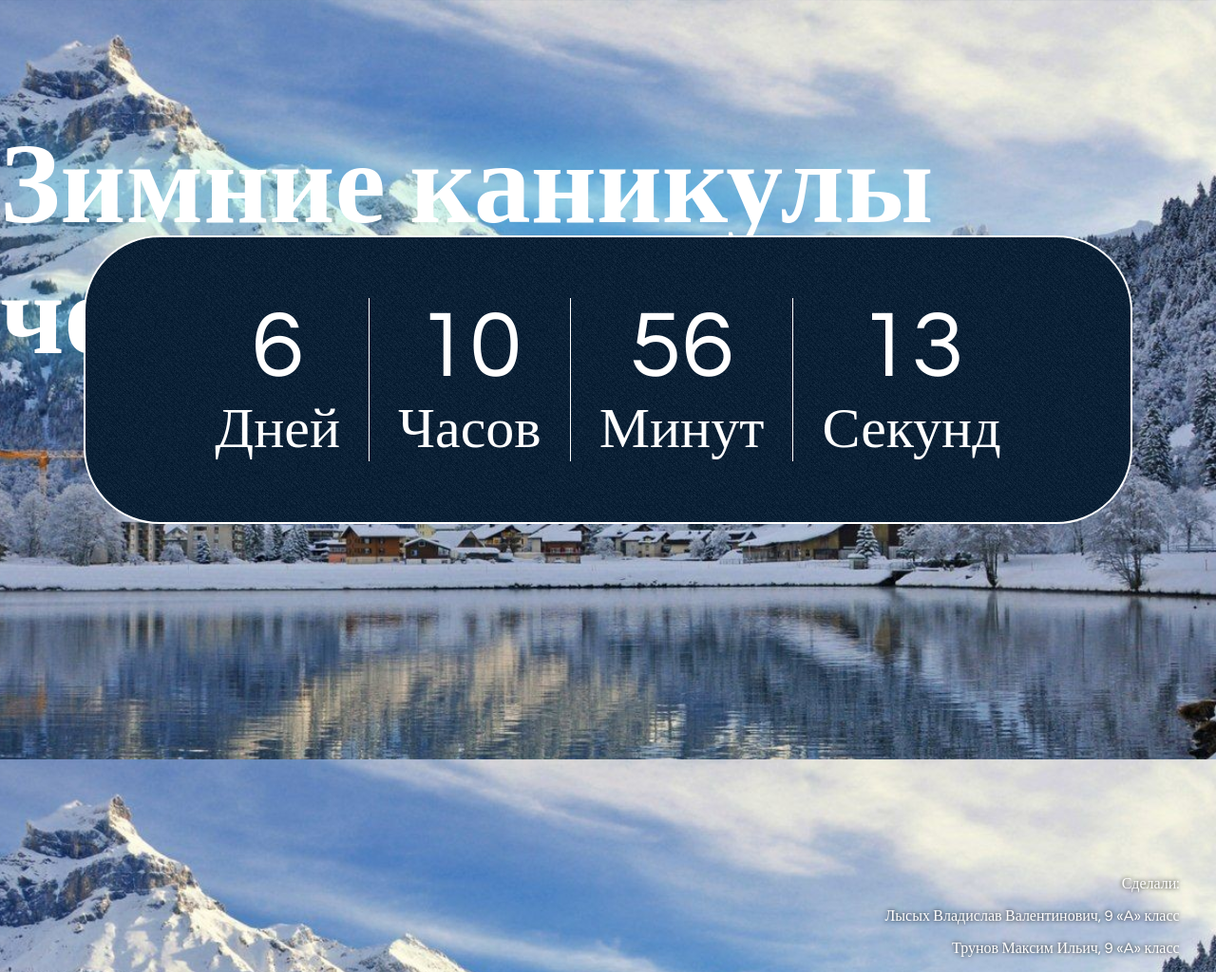
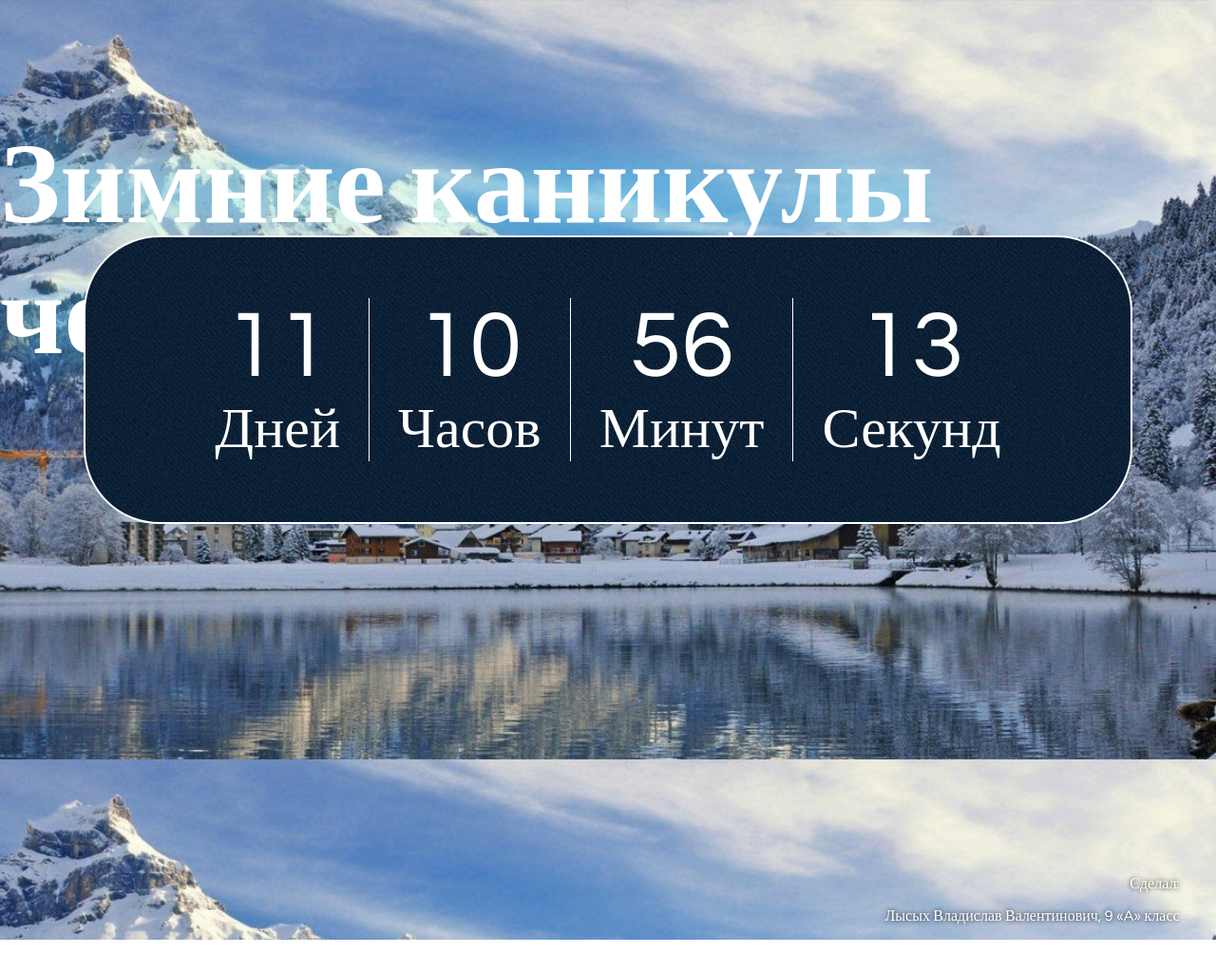
Before and after one commit to VLADMAUS/Kanikuli, a plain HTML site: page index.html in a window 1280 px wide. Shown: the whole page at 95% size. After the commit the page ends 990 px from the top, so only its background shows below. Drawn offline with Linux system fonts and the light colour scheme.

Commit message:
Add files via upload

```diff
--- a/index.html
+++ b/index.html
@@ -26,7 +26,6 @@
 	  		<span class="units"><big>Секунд</big></span>
 	  	</div>
 	  </div>
-	  <div class="authors"><p>Сделали: 	<p>Лысых Владислав Валентинович, 9 «A» класс</p>
-						<p>Трунов Максим Ильич, 9 «A» класс</p></p></div>
+	  <div class="authors"><p>Сделал: 	<p>Лысых Владислав Валентинович, 9 «A» класс</p></div>
 </body>
 </html>
--- a/script.js
+++ b/script.js
@@ -41,4 +41,4 @@ function countdown(dateEnd) {
 
   function display(days, hours, minutes, seconds) {}
 }
-countdown ('12/25/2021 00:00:00 AM GMT+3');
+countdown ('12/30/2021 00:00:00 AM GMT+3');
```
